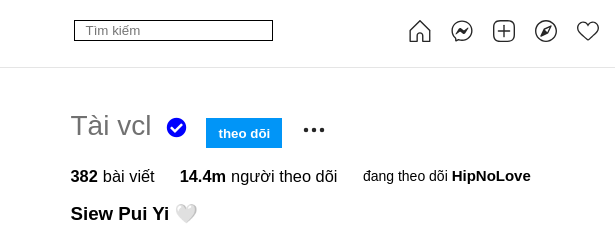
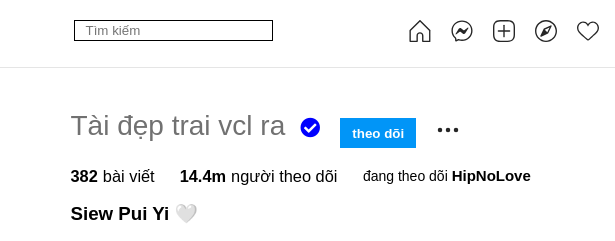
Before and after one commit to TheTaiDev/instagram_page, a plain HTML site: page index.html in a window 1280 px wide. Shown: the top 241 px of the page, 403-1018 px from the left. Drawn offline with Linux system fonts and the light colour scheme.

Commit message:
Update index.html

```diff
--- a/index.html
+++ b/index.html
@@ -146,7 +146,7 @@
           </div>
           <div class="profile_title l-8 m-4 c-10.5">
             <div class="title_name">
-              <a href="" class="title_name_link">Tài  vcl</a>
+              <a href="" class="title_name_link">Tài đẹp trai vcl ra</a>
               <i class="info__heading-name-icon fas fa-check-circle"></i>
               <button class="button_inbox">theo dõi</button>
               <svg
```
